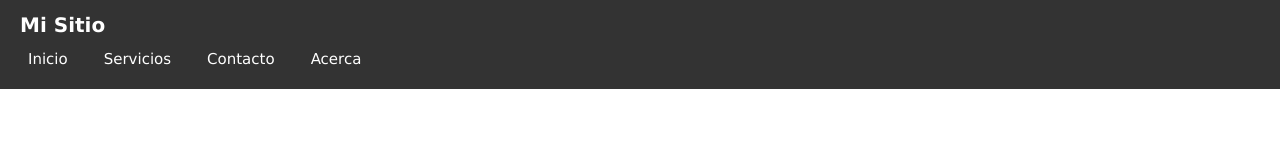
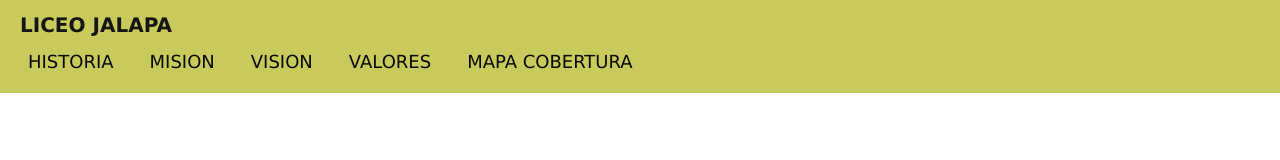
Before and after one commit to yovanilopez/LiceoJalapa, an Angular app: page /bienvenida in a window 1280 px wide. Shown: the top 160 px of the page. Built offline with nearby package versions, Linux system fonts and the light colour scheme; a web font is replaced by a local one.

Commit message:
barra arreglada

```diff
--- a/src/app/components/bienvenida/bienvenida.component.html
+++ b/src/app/components/bienvenida/bienvenida.component.html
@@ -18,7 +18,7 @@
 
   </div>
 
-  <div class="secction1" id="HISTORIA" style="padding-top: 80px;">
+  <div class="secction1" id="HISTORIA" style="padding-top: 10px;">
     <div class="container" >
       <div class="row align-items-start">
 
--- a/src/index.html
+++ b/src/index.html
@@ -21,13 +21,14 @@
 
 
   <nav>
-    <div class="logo">Mi Sitio</div>
+    <div class="logo">LICEO JALAPA</div>
     <div class="menu-toggle" onclick="toggleMenu()">☰</div>
     <div class="menu" id="menu">
-      <a href="#">Inicio</a>
-      <a href="#">Servicios</a>
-      <a href="#">Contacto</a>
-      <a href="#">Acerca</a>
+      <a href="#HISTORIA">HISTORIA</a>
+      <a href="#VISION MISION">MISION</a>
+      <a href="#VISION MISION">VISION</a>
+      <a href="#VALORES">VALORES</a>
+      <a href="#COBERTURA">MAPA COBERTURA</a>
     </div>
   </nav>
 
--- a/src/styles.css
+++ b/src/styles.css
@@ -1,10 +1,11 @@
 nav {
-      background-color: #333;
-      color: white;
+  background-color: #c8ca5b;
+  color: rgb(22, 21, 21);
   padding: 10px 20px;
   display: flex;
   justify-content: space-between;
   align-items: center;
+  margin: 0%;
 }
 
 .logo {
@@ -18,14 +19,15 @@ nav {
 }
 
 .menu a {
-      color: white;
+  color: rgb(10, 9, 9);
   text-decoration: none;
   padding: 8px;
   transition: background 0.3s;
+  font-size: 18px;
 }
 
 .menu a:hover {
-      background-color: #555;
+  background-color: #f7da4a;
   border-radius: 4px;
 }
 
@@ -39,7 +41,7 @@ nav {
   .menu {
     display: none;
     flex-direction: column;
-        background-color: #333;
+    background-color: #aca24b;
     width: 100%;
     padding-top: 10px;
   }
```
Lines whose indentation alone changed are shown as unchanged.
